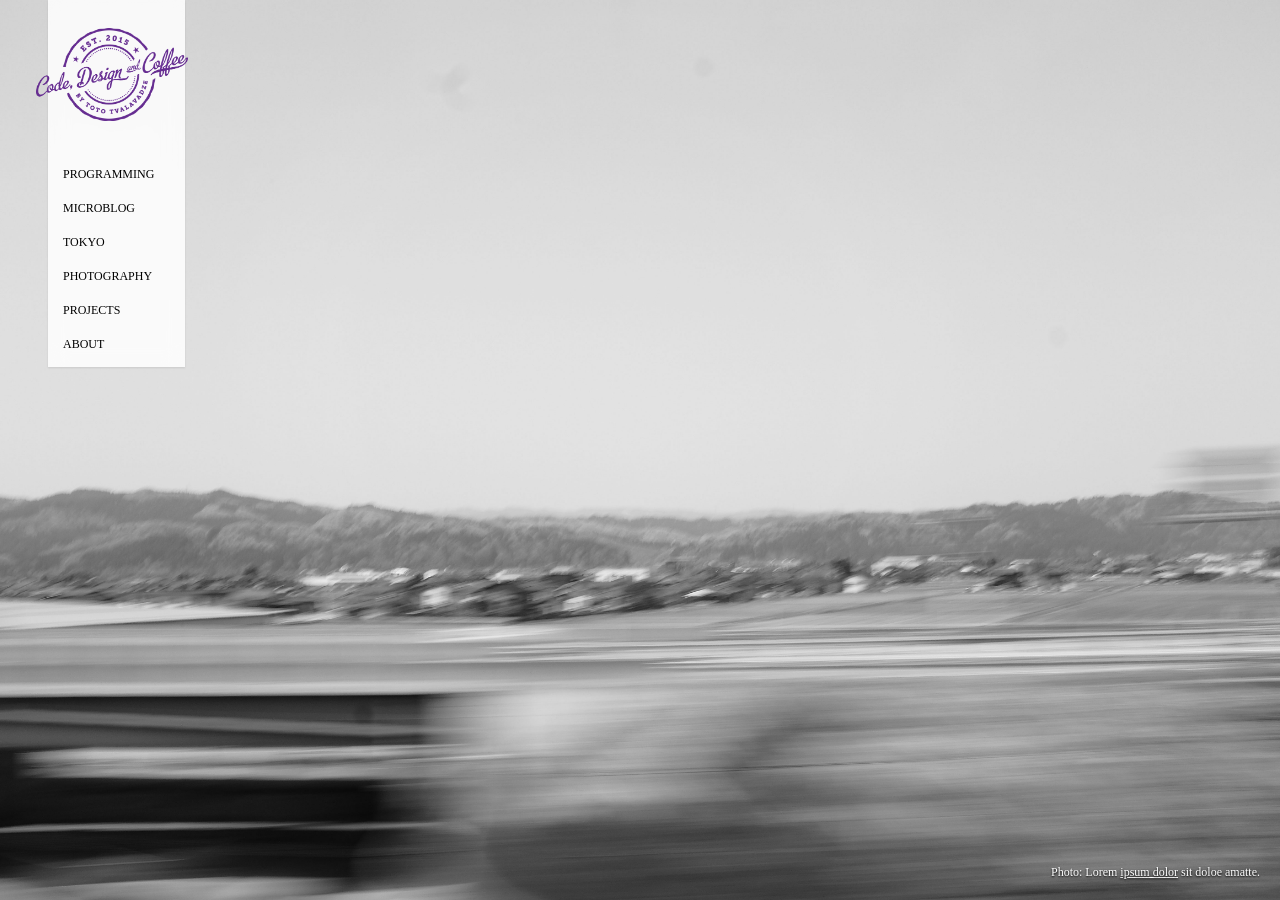
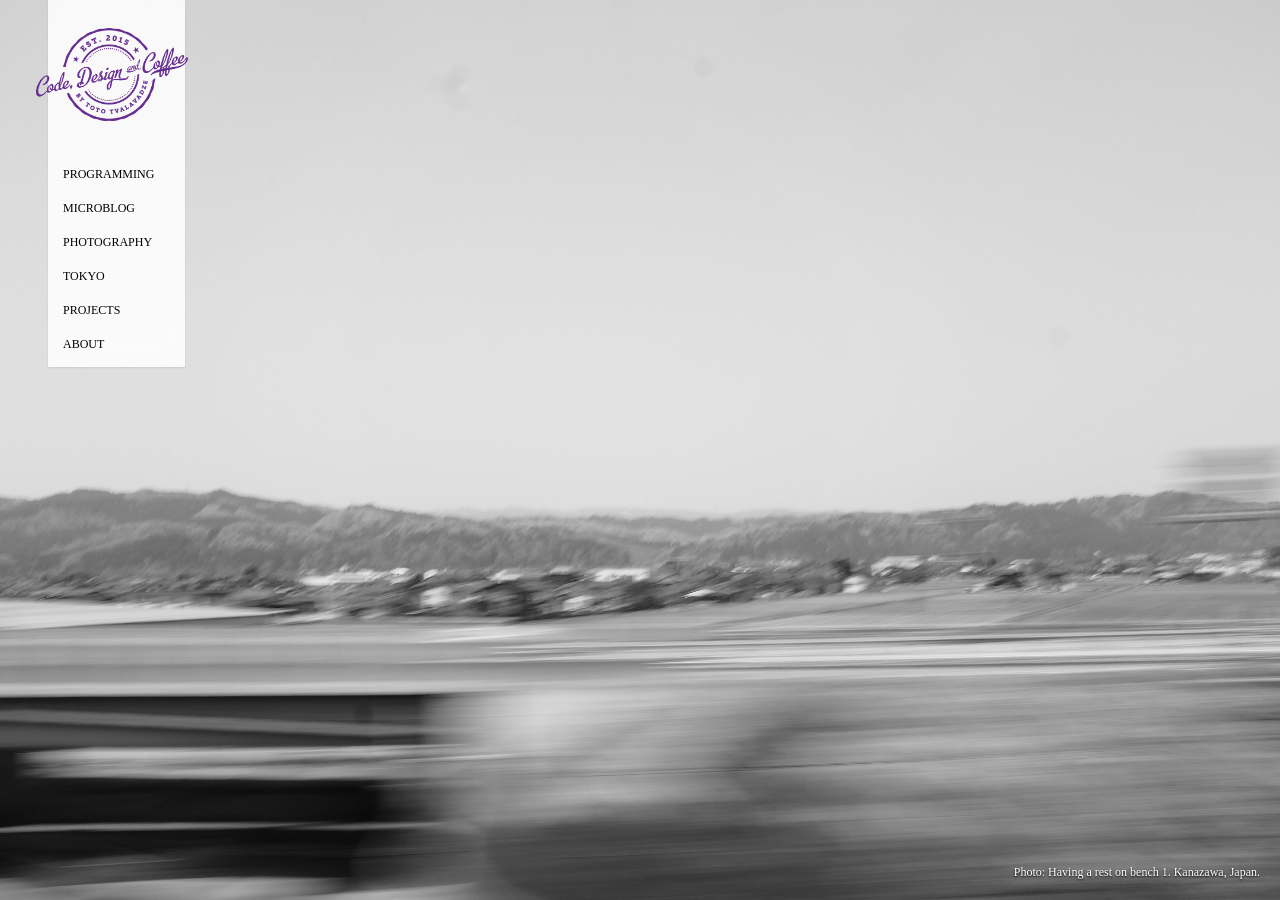
Before and after one commit to codedesigncoffee/codedesigncoffee.github.io, a Jekyll site: the page built from index.html, in a window 1280 px wide. Built offline with Jekyll 4.4.1, drawn with Linux system fonts in a browser that asks for light colours.

Commit message:
Add dynamic covers.yml

```diff
--- a/_data/covers.yml
+++ b/_data/covers.yml
@@ -1,5 +1,5 @@
 - title: Having a rest on bench 1. Kanazawa, Japan.
-  image_url: test.png
+  image_url: apr-2017-shinkansen.jpg
   url: http://totocaster.com
   date: 2017-12-26
 
--- a/assets/styles/welcome.scss
+++ b/assets/styles/welcome.scss
@@ -51,7 +51,7 @@ body {
     position: fixed;
     bottom: 20px;
     right: 20px;
-    width: 280px;
+    width: 100%;
     p, a {
       color: #FFFFFF;
       text-shadow: 0 1px 2px #000;
--- a/index.html
+++ b/index.html
@@ -16,16 +16,16 @@ title: Code, Design &amp; Coffee by Toto Tvalavadze
           <ul>
             <li><a href="#">Programming</a></li>
             <li><a href="#">Microblog</a></li>
+            <li><a href="#">Photography</a></li>
             <li><a href="#">Tokyo</a></li>
-            <li><a href="#">Photography</a></li>
             <li><a href="#">Projects</a></li>
             <li><a href="#">About</a></li>
           </ul>
         </nav>
       </section>
-      <img class="cover-image" src="/covers/apr-2017-shinkansen.jpg" alt="Lorem ipsum dolor sit.">
+      <img class="cover-image" src="/covers/{{ site.data.covers.first.image_url }}" alt="{{ site.data.covers.first.title }}">
       <div class="description">
-        <p>Photo: Lorem <a href="#">ipsum dolor</a> sit doloe amatte.</p>
+        <p>Photo: {{ site.data.covers.first.title }}</p>
       </div>
     </div>
   </body>
```
